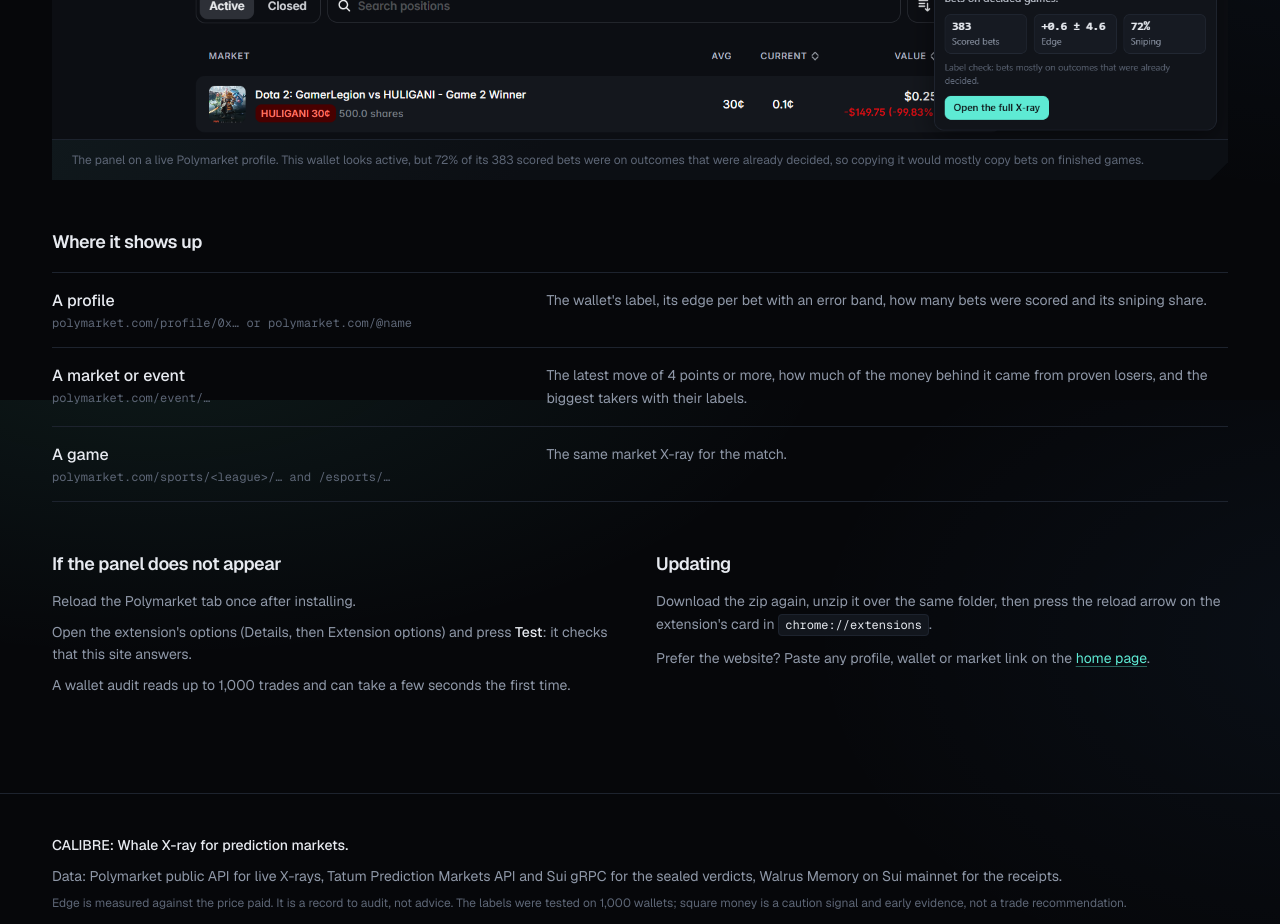
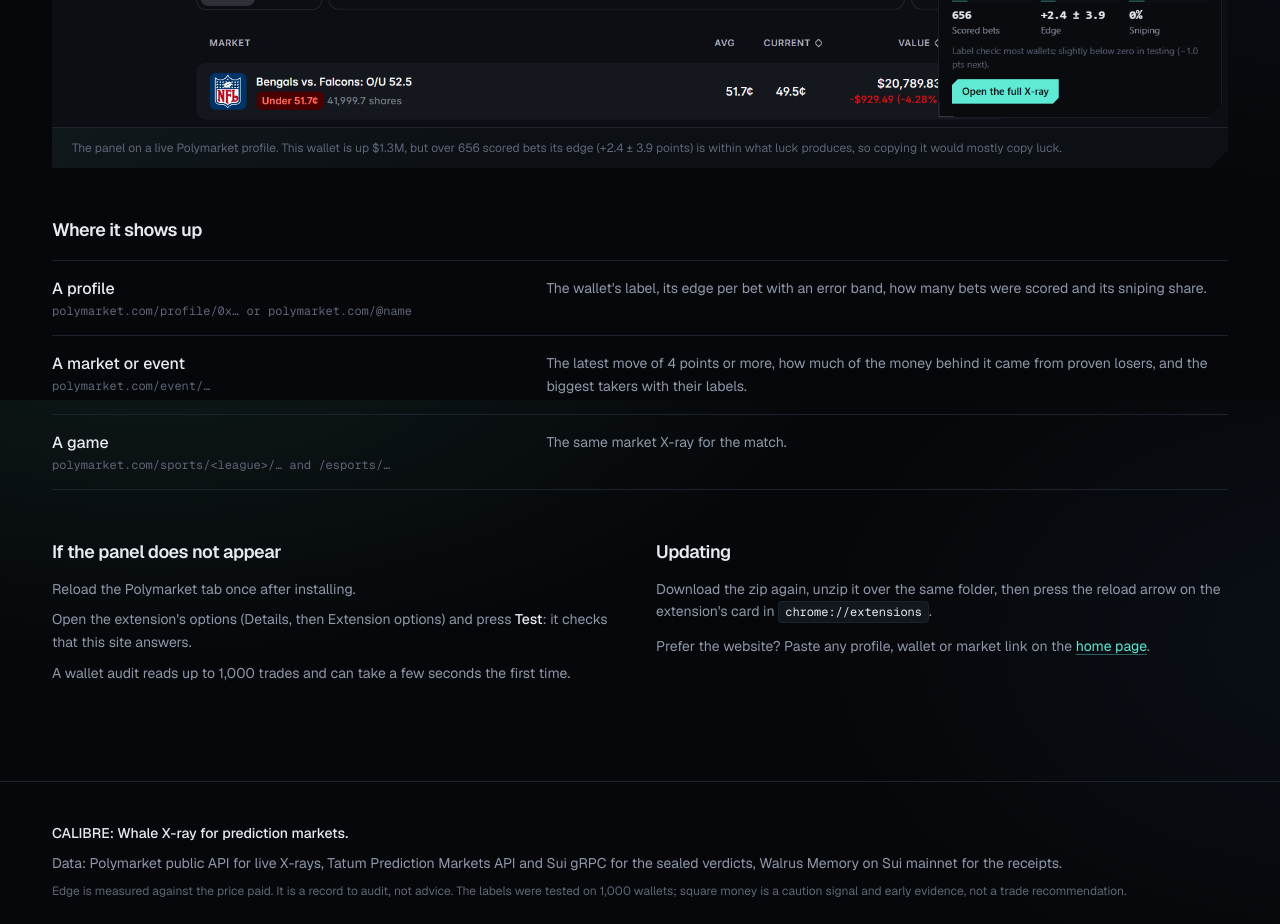
Before and after one commit to timix648/calibre, a Next.js app in the folder apps/web/: page /extension in a window 1280 px wide. Shown: the part 1200-2124 px from the top of the page. Built offline with nearby package versions, Linux system fonts and the light colour scheme.

Commit message:
Use a real screenshot of the redesigned extension panel on the extension page and in the README.

```diff
--- a/apps/web/app/extension/page.tsx
+++ b/apps/web/app/extension/page.tsx
@@ -66,8 +66,8 @@ export default function ExtensionPage() {
       {SHOT ? (
         <figure className="overflow-hidden chamfer">
           {/* eslint-disable-next-line @next/next/no-img-element */}
-          <img src={SHOT} alt="The CALIBRE panel on a Polymarket profile, labelling the wallet mostly sniping: 72% of its bets were on outcomes already decided" className="w-full" />
-          <figcaption className="border-t border-line px-5 py-3 text-xs text-faint">The panel on a live Polymarket profile. This wallet looks active, but 72% of its 383 scored bets were on outcomes that were already decided, so copying it would mostly copy bets on finished games.</figcaption>
+          <img src={SHOT} alt="The CALIBRE panel on a Polymarket profile up $1.3M, labelling the wallet no proven edge: its record is within what luck produces" className="w-full" />
+          <figcaption className="border-t border-line px-5 py-3 text-xs text-faint">The panel on a live Polymarket profile. This wallet is up $1.3M, but over 656 scored bets its edge (+2.4 ± 3.9 points) is within what luck produces, so copying it would mostly copy luck.</figcaption>
         </figure>
       ) : null}
 
```
Also changed, not shown: apps/web/public/extension-panel.png, 1 other file (tests, documents, lock files or other folders).
